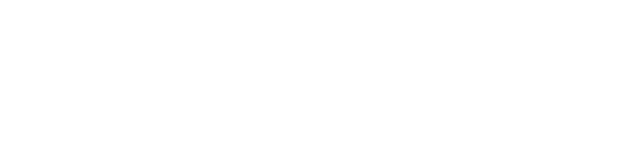
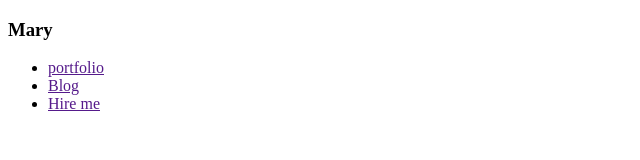
Before and after one commit to RoufRain/webdeveloper-portfolio, a plain HTML site: page index.html in a window 1280 px wide. Shown: the whole page, without its empty margins (0-640 px from the left). Drawn offline with Linux system fonts and the light colour scheme.

Commit message:
added css file

```diff
--- a/index.html
+++ b/index.html
@@ -4,10 +4,22 @@
     <meta charset="UTF-8">
     <meta name="viewport" content="width=device-width, initial-scale=1.0">
     <title>web developer portfolio</title>
+
+    <link rel="stylesheet" href="css.css">
 </head>
 <body>
+    <!-- header section -->
     <header>
 
+        <nav>
+            <h3>Mary</h3>
+            <ul>
+                <li> <a href="">portfolio </a></li>
+                <li> <a href=""> Blog</a></li>
+                <li> <a href="">Hire me</a></li>
+
+            </ul>
+        </nav>
     </header>
      <main>
 
```
Also changed, not shown: css.css (added).
